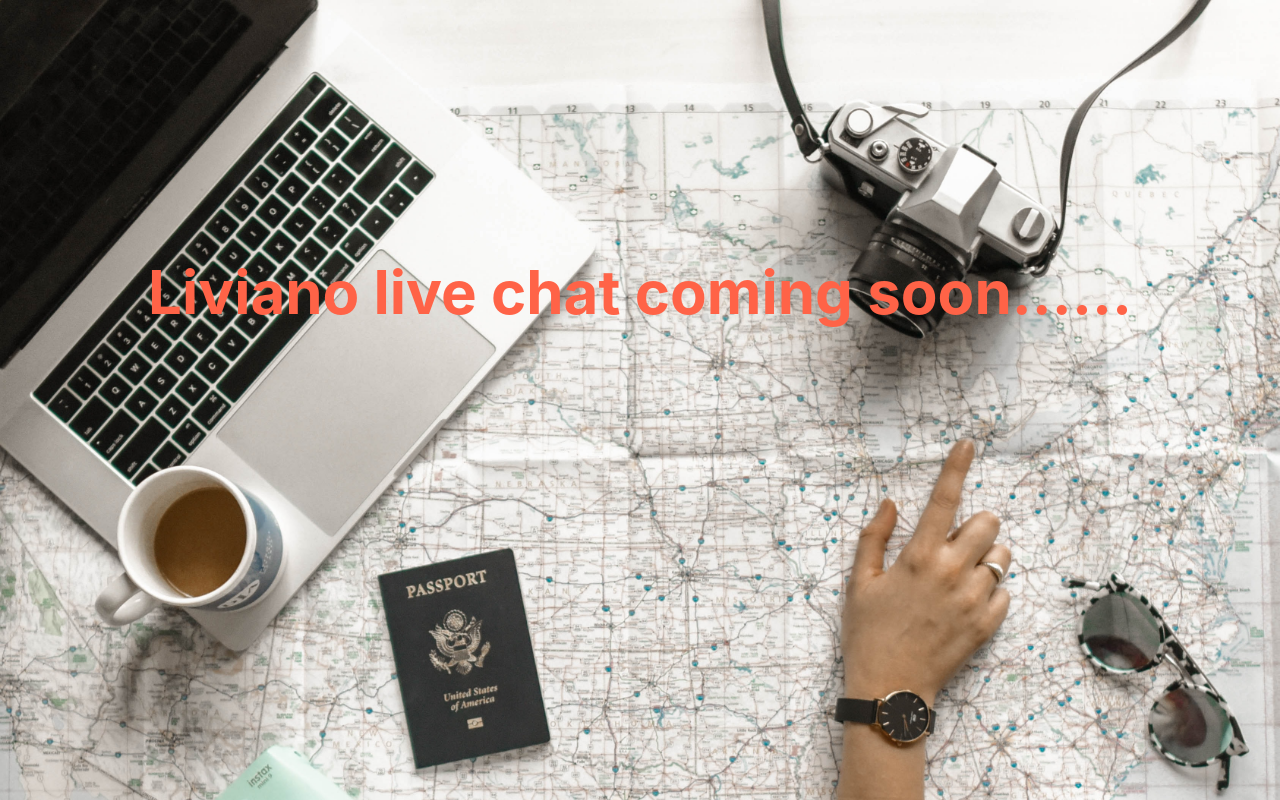
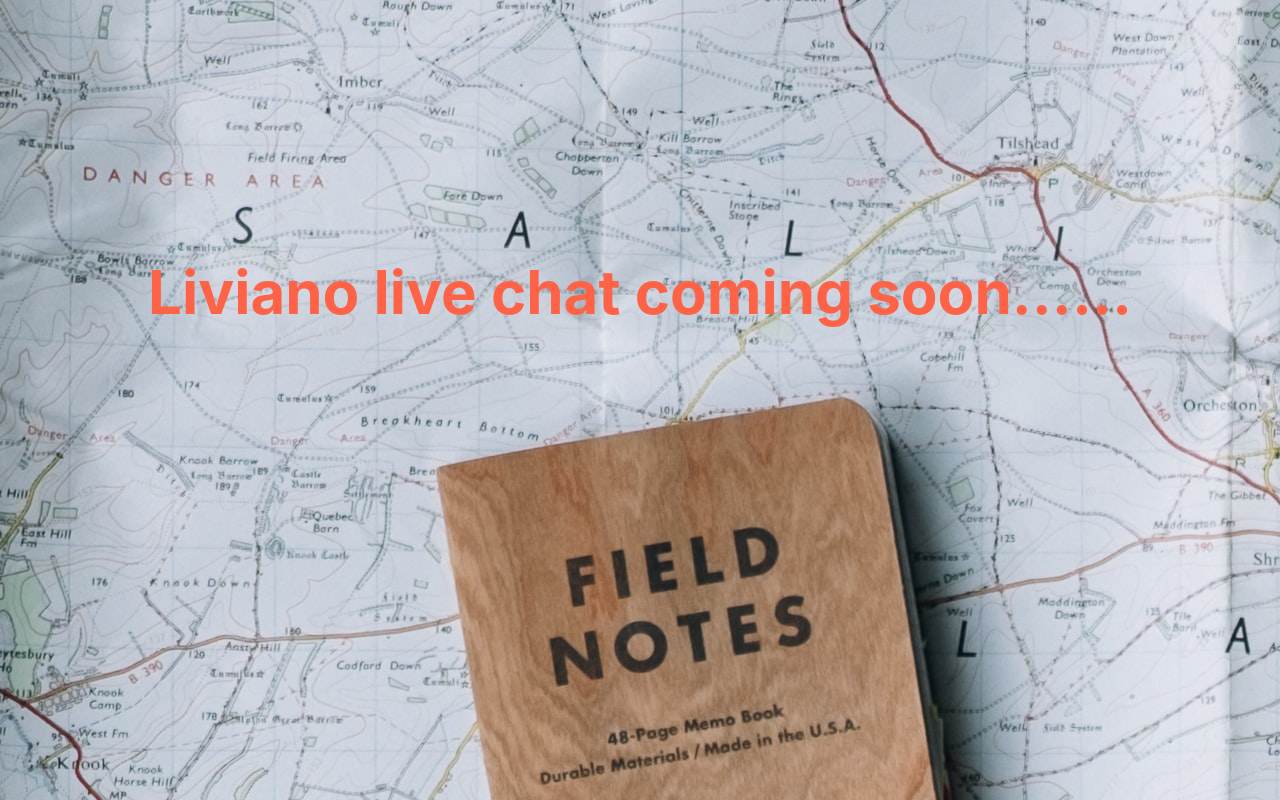
Before and after one commit to MaheshB77/Live_chat_webapp, a React (Create React App) app: page / in a window 1280 px wide. Built offline with nearby package versions, Linux system fonts and the light colour scheme.

Commit message:
Changed the background

```diff
--- a/src/index.css
+++ b/src/index.css
@@ -5,8 +5,9 @@ body {
         "Helvetica Neue", sans-serif;
     -webkit-font-smoothing: antialiased;
     -moz-osx-font-smoothing: grayscale;
-    background-image: url(./img/background.jpg);
-    background-size: cover;
+    background-image: url(./img/background1.jpg);
+    background-size: auto;
+    background-repeat: no-repeat;
 }
 code {
     font-family: source-code-pro, Menlo, Monaco, Consolas, "Courier New",
```
Also changed, not shown: src/img/background1.jpg (added).
